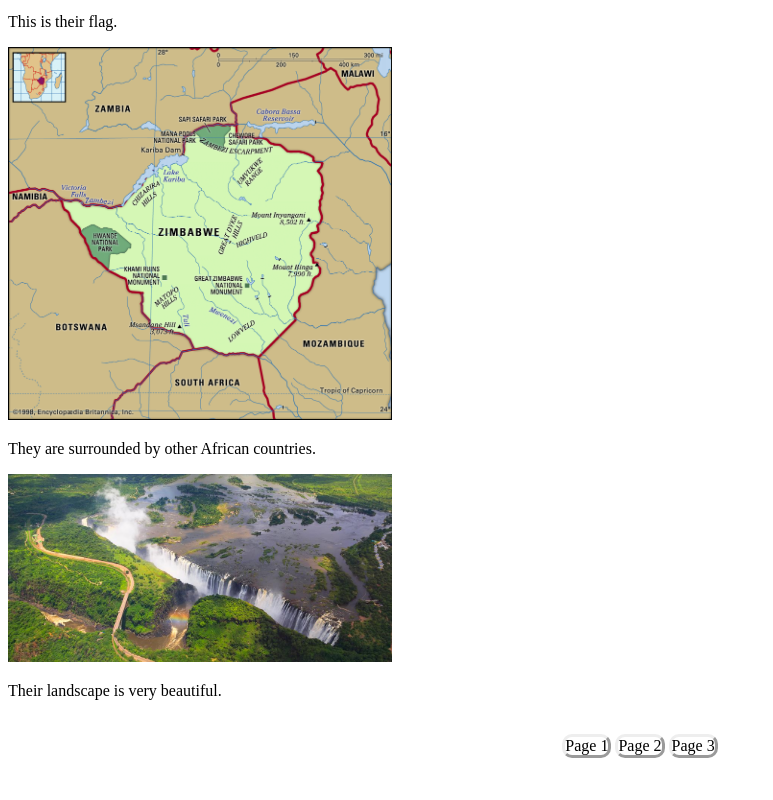
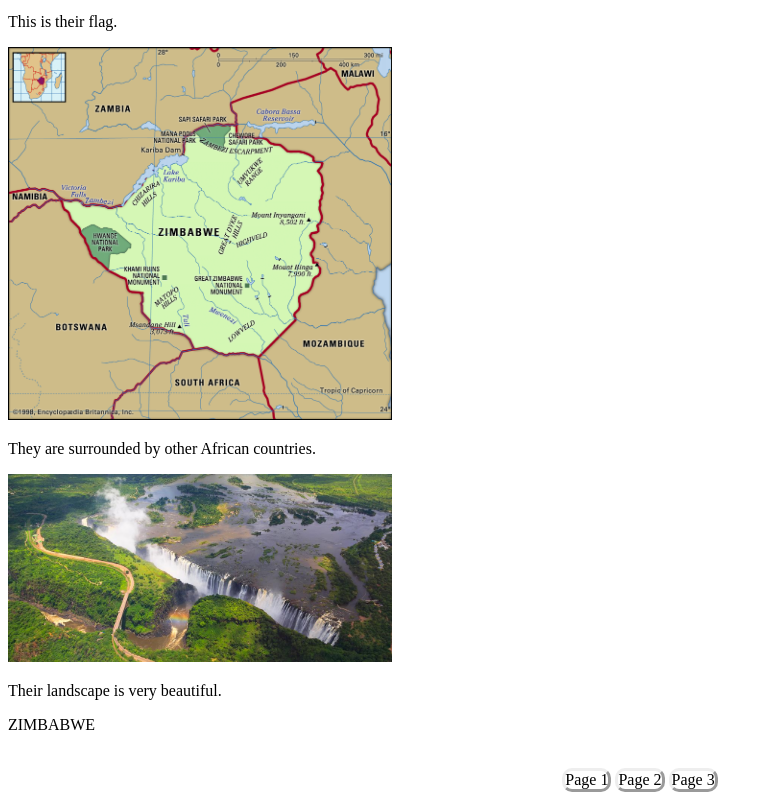
Before and after one commit to tw22519/Country-Website, a plain HTML site: page index.html in a window 1280 px wide. Shown: the part 389-1189 px from the top of the page, without its empty margins (0-773 px from the left). Before the commit the page ends 1155 px from the top, so only its background shows below. Drawn offline with Linux system fonts and the light colour scheme.

Commit message:
Added Paragraph to Homepage

```diff
--- a/index.html
+++ b/index.html
@@ -57,6 +57,10 @@
                 Their landscape is very beautiful.
             </p>
 
+            <p>
+                ZIMBABWE
+            </p>
+
             <img src="" alt="">
 
             <ul class="nav">
```
